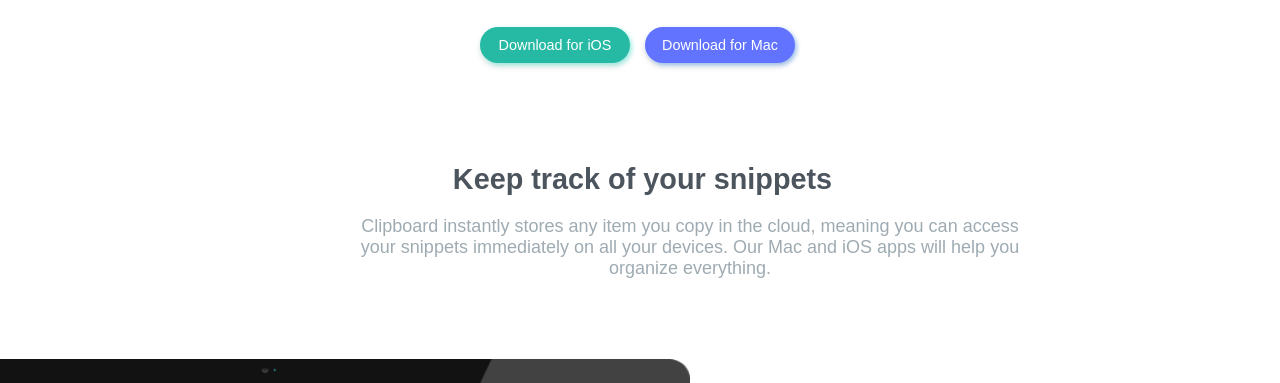
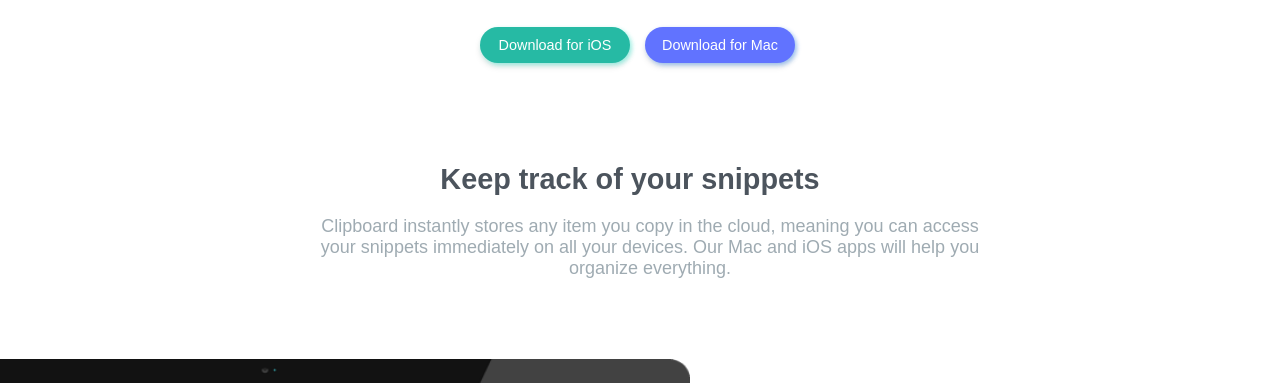
Before and after one commit to A7medPro/Clipboard-landing-page, a plain HTML site: page index.html in a window 1280 px wide. Shown: the part 361-744 px from the top of the page. Drawn offline with Linux system fonts and the light colour scheme; a web font is replaced by a local one.

Commit message:
edit header

```diff
--- a/CSS/style.css
+++ b/CSS/style.css
@@ -123,11 +123,12 @@
   font-weight: 600;
   color: hsl(210, 10%, 33%);
   margin-bottom: 20px;
+  margin-left: -25px;
 }
 
 .pragraph_2 {
   width: 690px;
-  margin-left: 100px;
+  margin-left: 60px;
   color: hsl(201, 11%, 66%);
 }
 
```
